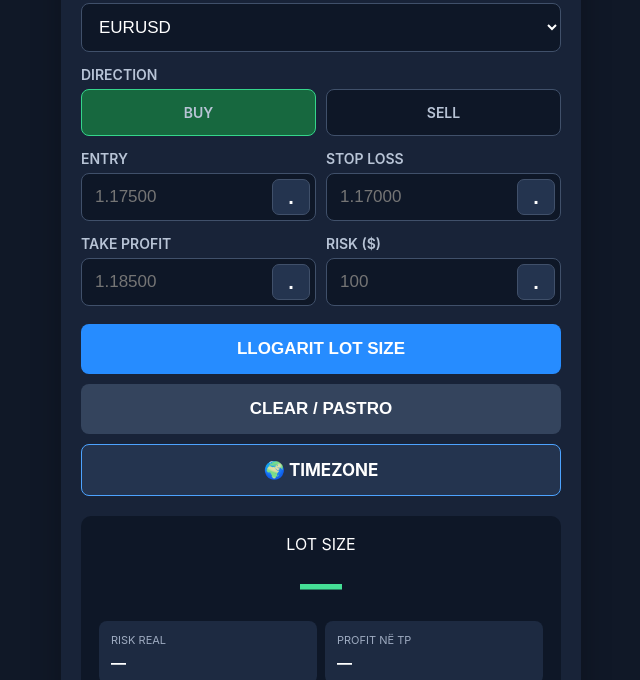
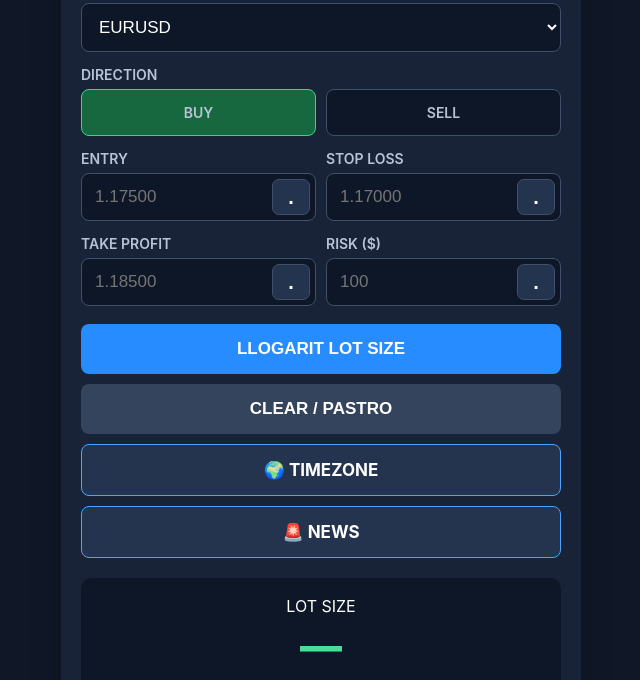
Before and after one commit to hoxhagerald888-code/calculator, a plain HTML site: page index.html in a window 1280 px wide. Shown: the part 111-791 px from the top of the page, without its empty margins (319-959 px from the left). Drawn offline with Linux system fonts and the light colour scheme.

Commit message:
Update index.html

```diff
--- a/index.html
+++ b/index.html
@@ -196,6 +196,8 @@ href="timezone.html"
 class="timezone-btn">
 🌍 TIMEZONE
 </a>
+
+<a href="news.html" class="timezone-btn news-btn">🚨 NEWS</a>
 
 </form>
 
```
